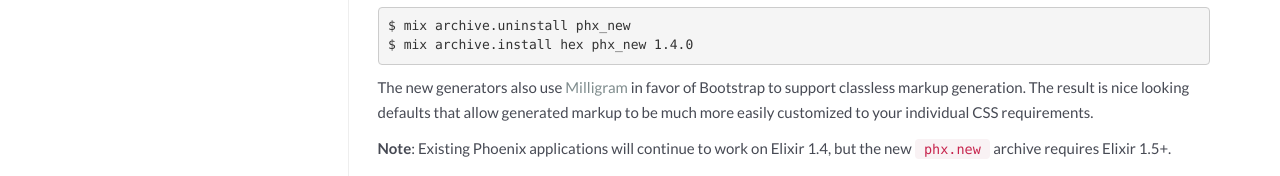
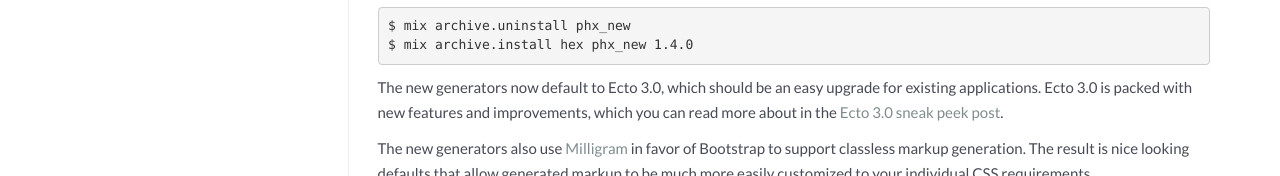
Before and after one commit to phoenixframework/phoenix_site, a plain HTML site: page docs/blog/phoenix-1-4-0-released.html in a window 1280 px wide. Shown: the part 426-602 px from the top of the page. Drawn offline with Linux system fonts and the light colour scheme.

Commit message:
Add Ecto 3.0 info

```diff
--- a/docs/blog/phoenix-1-4-0-released.html
+++ b/docs/blog/phoenix-1-4-0-released.html
@@ -91,6 +91,7 @@
 <p>To grab the new archive, simply run:</p>
 <pre><code class="">$ mix archive.uninstall phx_new
 $ mix archive.install hex phx_new 1.4.0</code></pre>
+<p>The new generators now default to Ecto 3.0, which should be an easy upgrade for existing applications. Ecto 3.0 is packed with new features and improvements, which you can read more about in the <a href="http://blog.plataformatec.com.br/2018/10/a-sneak-peek-at-ecto-3-0-performance-migrations-and-more/">Ecto 3.0 sneak peek post</a>.</p>
 <p>The new generators also use <a href="https://milligram.io">Milligram</a> in favor of Bootstrap to support classless markup generation. The result is nice looking defaults that allow generated markup to be much more easily customized to your individual CSS requirements.</p>
 <p><strong>Note</strong>: Existing Phoenix applications will continue to work on Elixir 1.4, but the new <code class="inline">phx.new</code> archive requires Elixir 1.5+.</p>
 <h3>HTTP2</h3>
```
Also changed, not shown: 1 other file.
